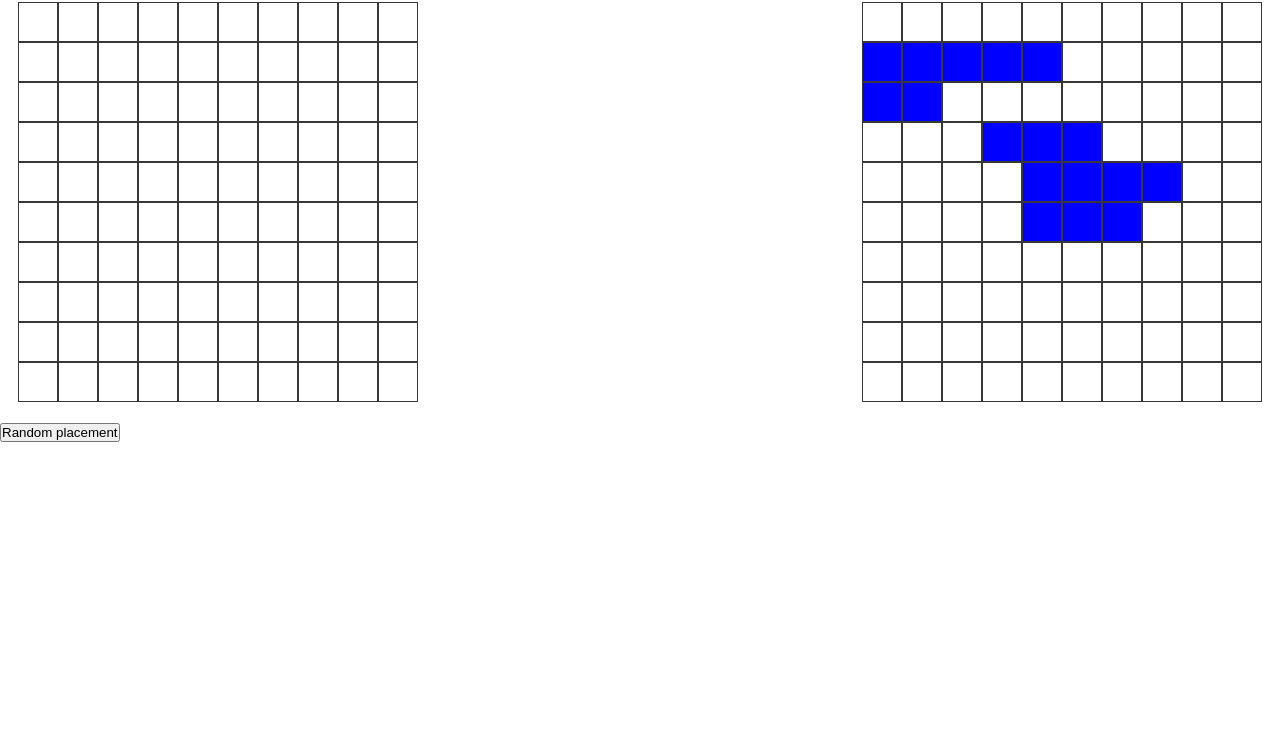
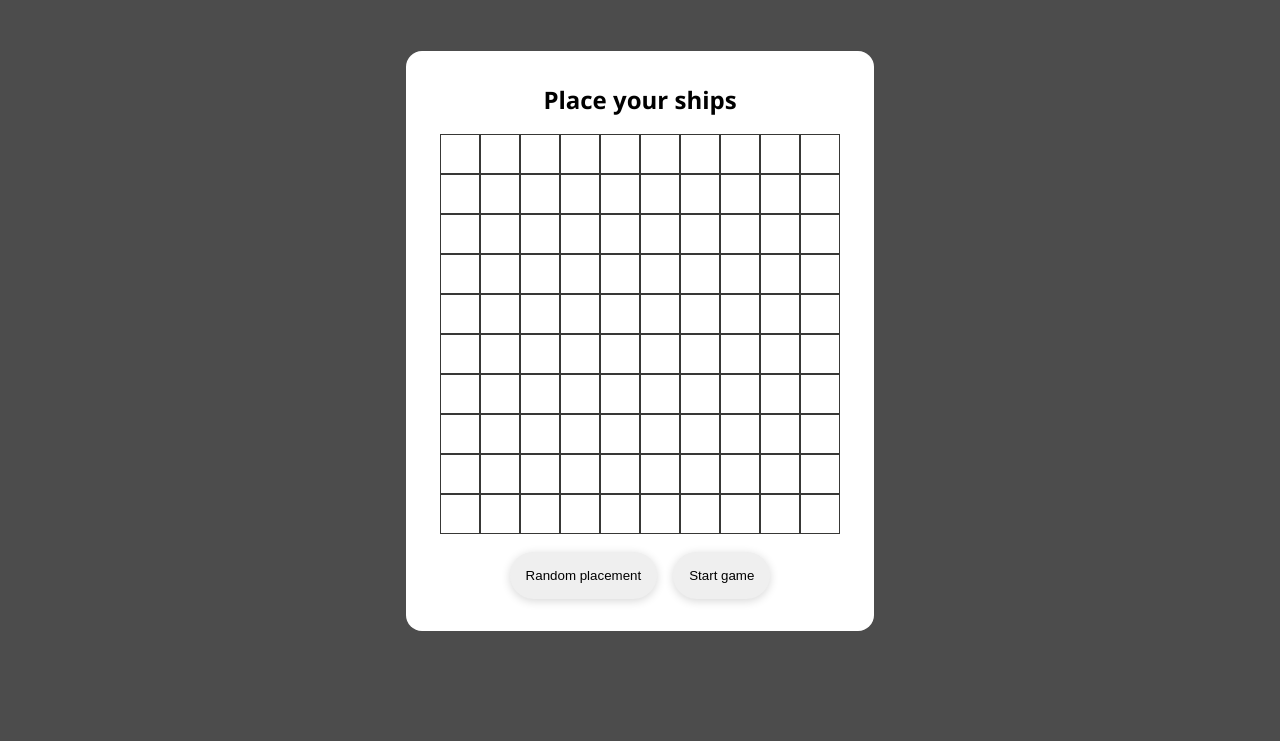
Before and after one commit to ColossalDemetr/project-battleship, a website with bundled scripts: page index.html in a window 1280 px wide. Shown: the part 59-800 px from the top of the page. Built offline with nearby package versions, Linux system fonts and the light colour scheme.

Commit message:
feat: add modal for RANDOM ship placement before game start

```diff
--- a/css/index.css
+++ b/css/index.css
@@ -15,9 +15,62 @@ a {
   text-decoration: none;
 }
 
+
+/* Modal */
+#modal-overlay {
+    position: fixed;
+    top: 0;
+    left: 0;
+    width: 100%;
+    height: 100%;
+    background: rgba(0, 0, 0, 0.7);
+    display: flex;
+    flex-direction: column;
+    align-items: center;
+    gap: 1rem;
+    justify-content: center;
+}
+
+#modal {
+    background: white;
+    padding: 2rem;
+    border-radius: 1rem;
+    display: flex;
+    flex-direction: column;
+    align-items: center;
+    gap: 1rem;
+}
+
+.modal-btns {
+    display: flex;
+    gap: 1rem;
+}
+
+#random-btn,
+#start-btn {
+    padding: 1rem;
+    border: none;
+    border-radius: 2rem;
+    cursor: pointer;
+    box-shadow: 0 2px 10px rgba(0, 0, 0, 0.16);
+    transition: 0.3s ease all;
+}
+
+#random-btn:hover,
+#start-btn:hover {
+    background-color: #c7c7c7;
+}
+
+#random-btn:active,
+#start-btn:active {
+    background-color: #9b9a9a;
+    transform:scaleX(1.1)
+}
+
+
 /* H1 */
 #gameName {
-    display: flex;
+    display: none;
     justify-self: center;
 }
 
@@ -25,14 +78,15 @@ a {
 .wrapper {
     padding: 1rem;
 
-    display: flex;
+    display: none;
     justify-content: space-between;
 }
 
 
 /* Main boards */
 #player-board,
-#cpu-board {
+#cpu-board,
+#modal-board {
     display: grid;
     grid-template-columns: repeat(10, 40px);
     border: 2px solid white;
--- a/index.html
+++ b/index.html
@@ -8,6 +8,19 @@
 </head>
 <body>
 
+    <div id="modal-overlay">
+        <div id="modal">
+            <h2>Place your ships</h2>
+            <div id="modal-board"></div>
+            <div class="modal-btns">
+                <button id="random-btn">Random placement</button>
+                <button id="start-btn">Start game</button>
+            </div>
+
+        </div>
+    </div>
+
+
     <h1 id="gameName">🔱 Battleship 🔱</h1>
 
     <div class="wrapper">
@@ -17,7 +30,7 @@
 
     </div>
 
-    <button id="random-btn">Random placement</button>
+
 
 
 
--- a/index.js
+++ b/index.js
@@ -5,7 +5,6 @@ import { Gameboard } from './dir/gameboard.js';
 const player1 = new Player;
 const player2 = new Player;
 let gameOver = false;
-
 
 const randomPlacement = (gameboard) => {
     gameboard.board = Array.from({length: 10}, () => new Array(10).fill(null));
@@ -25,6 +24,7 @@ const randomPlacement = (gameboard) => {
 
     };
 };
+randomPlacement(player2.gameboard);
 
 document.getElementById('random-btn').addEventListener('click', () => {
     randomPlacement(player1.gameboard);
@@ -32,12 +32,11 @@ document.getElementById('random-btn').addEventListener('click', () => {
         player1.gameboard.board,
         player1.gameboard.missedAttacks,
         player1.gameboard.hitAttacks,
-        document.getElementById('player-board')
+        document.getElementById('modal-board')
     );
 
 });
 
-randomPlacement(player2.gameboard);
 
 const renderBoard = (board, missedAttacks, attacksOnTarget, element) => {
 
@@ -64,7 +63,7 @@ const renderBoard = (board, missedAttacks, attacksOnTarget, element) => {
 
 
 };
-
+renderBoard(player1.gameboard.board, player1.gameboard.missedAttacks, player1.gameboard.hitAttacks, document.getElementById('modal-board'));
 // player1.gameboard.placeShip(new Ship(4), [0, 0]);
 // player1.gameboard.placeShip(new Ship(3), [2, 0]);
 
@@ -95,9 +94,24 @@ document.getElementById('cpu-board').addEventListener('click', (e) => {
             gameOver = true;
             alert(player1.gameboard.isAllSunk() ? 'Computer wins!' : 'Player wins!');
         };
-    }, 100)
+    }, 20);
 
 });
 
-renderBoard(player1.gameboard.board, player1.gameboard.missedAttacks, player1.gameboard.hitAttacks, document.getElementById('player-board'));
-renderBoard(player2.gameboard.board, player2.gameboard.missedAttacks, player2.gameboard.hitAttacks, document.getElementById('cpu-board'));
+document.getElementById('start-btn').addEventListener('click', () => {
+    if(player1.gameboard.board.every(row => row.every(cell => cell === null))) {
+        alert('Place your ships first!');
+        return;
+    };
+
+
+    document.querySelector('.wrapper').style.display = 'flex';
+    document.getElementById('modal').style.display = 'none';
+    document.getElementById('modal-overlay').style.display = 'none';
+    document.getElementById('gameName').style.display = 'flex';
+
+
+    renderBoard(player1.gameboard.board, player1.gameboard.missedAttacks, player1.gameboard.hitAttacks, document.getElementById('player-board'));
+    renderBoard(player2.gameboard.board, player2.gameboard.missedAttacks, player2.gameboard.hitAttacks, document.getElementById('cpu-board'));
+
+});
```
